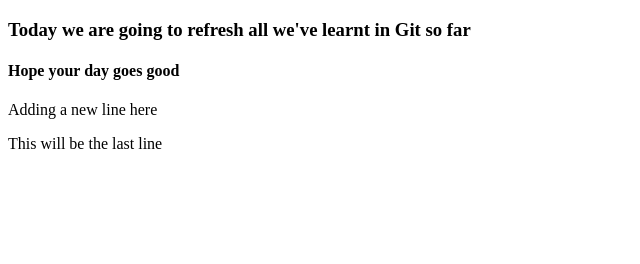
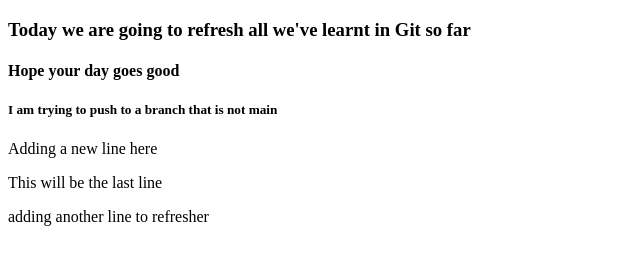
Before and after one commit to yuvavts/refresher, a plain HTML site: page index.html in a window 1280 px wide. Shown: the whole page, without its empty margins (0-640 px from the left). Drawn offline with Linux system fonts and the light colour scheme.

```diff
--- a/index.html
+++ b/index.html
@@ -9,7 +9,10 @@
 <body>
     <h3>Today we are going to refresh all we've learnt in Git so far</h3>
     <h4>Hope your day goes good</h4>
+    <h5>I am trying to push to a branch that is not main</h5>
     <p>Adding a new line here</p>
     <p>This will be the last line</p>
+
+    <p> adding another line to refresher </p>
 </body>
 </html>
```
